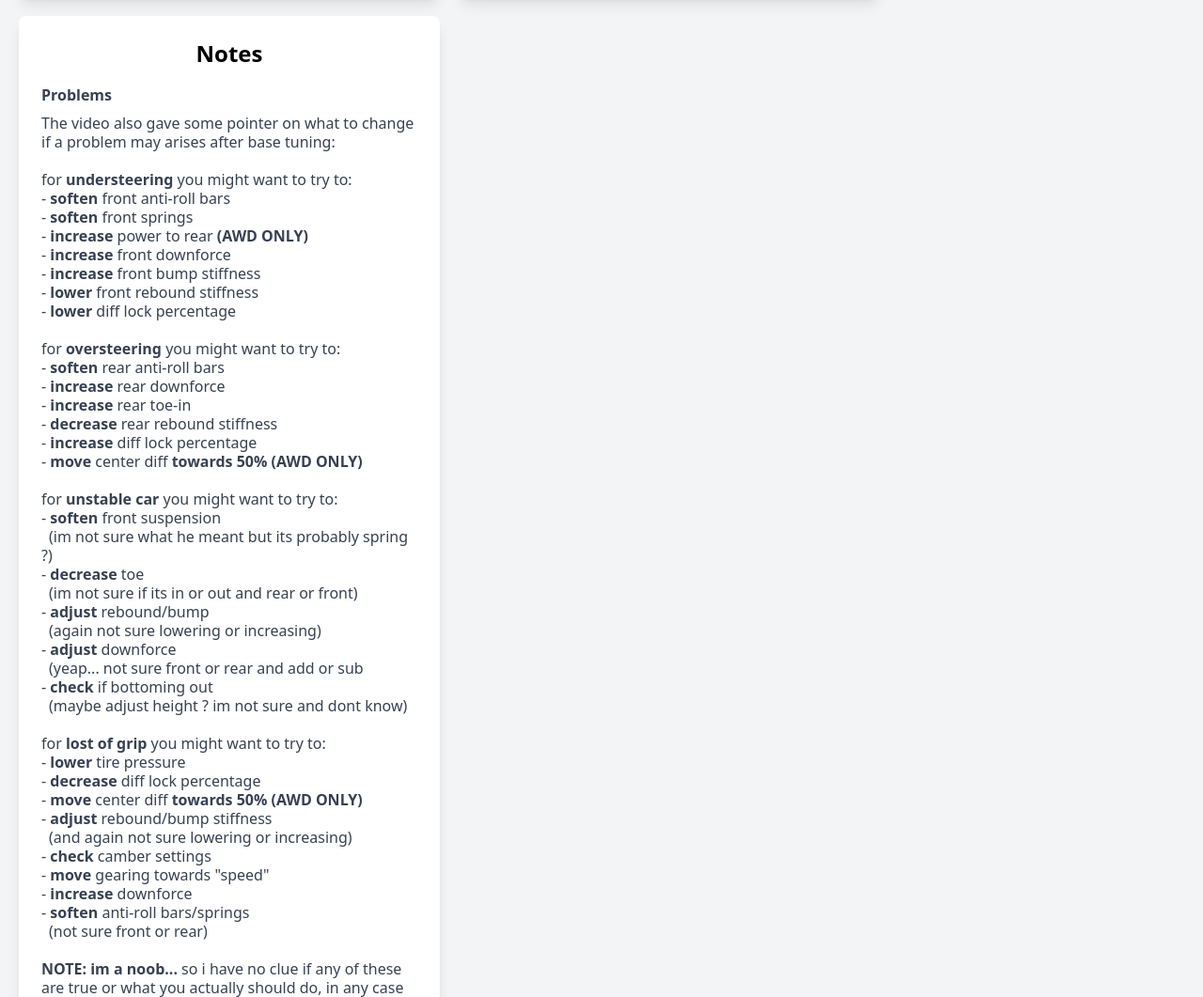
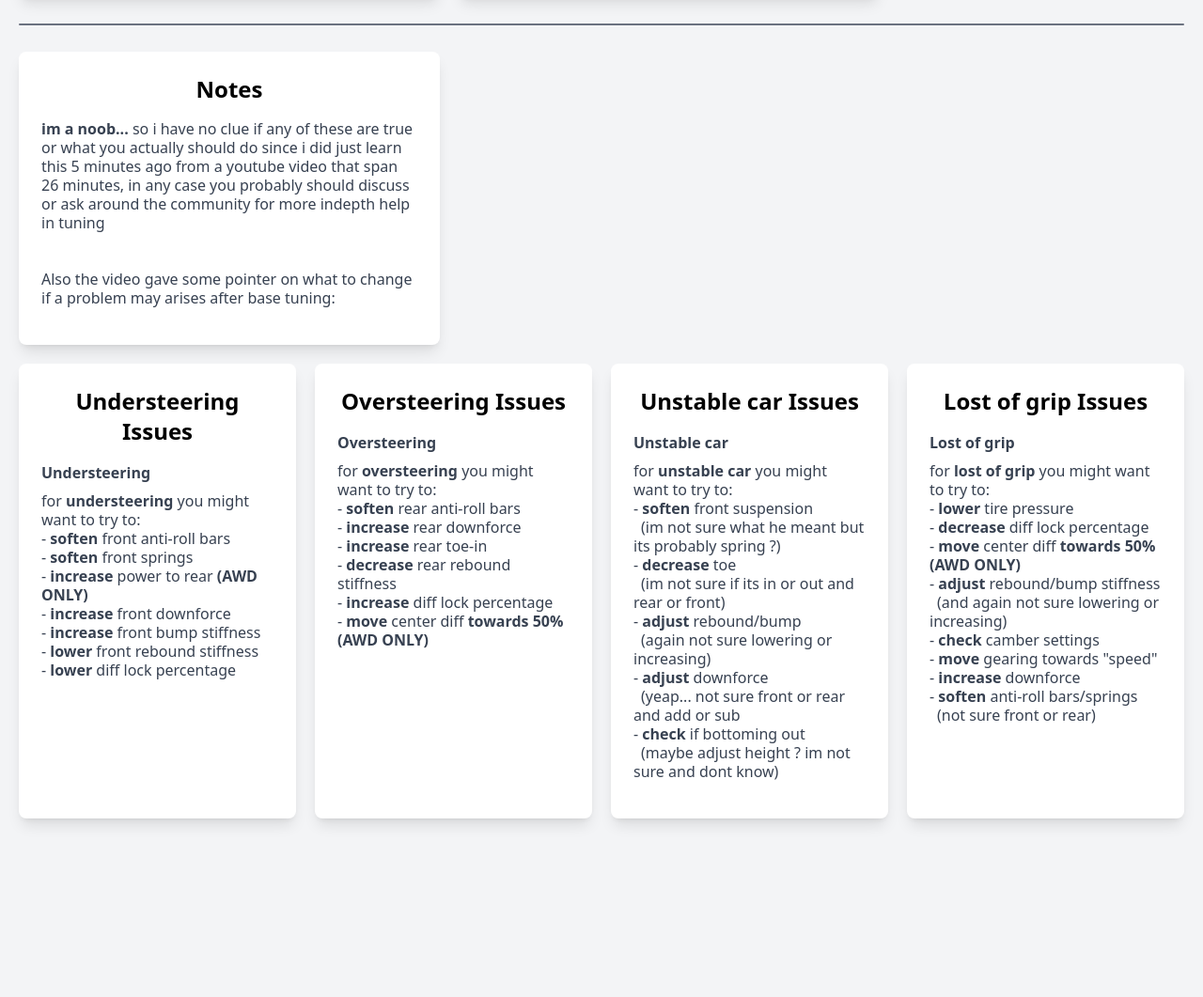
Before and after one commit to onixldlc/fh-4-base, a plain HTML site: page index.html in a window 1280 px wide. Shown: the part 2553-3614 px from the top of the page at 94% size. After the commit the page ends 3444 px from the top, so only its background shows below. Drawn offline with nearby package versions, Linux system fonts and the light colour scheme.

Commit message:
fix: fixed problem layout

```diff
--- a/index.html
+++ b/index.html
@@ -309,15 +309,37 @@
         </div>
 
 
+
+        <div id="spacer" class="py-2">
+            <div class="h-[2px] w-full bg-gray-500 rounded-lg"></div>
+        </div>
+
+
+
         <div class="flex flex-row gap-5">
             <div class="bg-white p-6 rounded-lg shadow-lg max-w-md w-full">
                 <h2 class="text-2xl font-bold mb-4 text-center">Notes</h2>
                 <div class="mb-4">
-                    <label for="frontWeight" class="block text-gray-700 font-bold mb-2">Problems</label>
+                    <!-- <label for="frontWeight" class="block text-gray-700 font-bold mb-2">Problems</label> -->
                     <div id="problem" class="flex appearance-none rounded w-full text-gray-700 leading-tight">
                         <p>
-                            The video also gave some pointer on what to change if a problem may arises after base tuning:<br>
+                            <b>im a noob...</b> so i have no clue if any of these are true or what you actually should do since i did just learn this 5 minutes ago from a youtube video that span 26 minutes, in any case you probably should discuss or ask around the community for more indepth help in tuning<br>
                             <br>
+                            <br>
+                            Also the video gave some pointer on what to change if a problem may arises after base tuning:<br>
+                        </p>
+                    </div>
+                </div>
+            </div>
+        </div>
+
+       <div class="flex flex-row gap-5">
+            <div class="bg-white p-6 rounded-lg shadow-lg max-w-md w-full">
+                <h2 class="text-2xl font-bold mb-4 text-center">Understeering Issues</h2>
+                <div class="mb-4">
+                    <label for="frontWeight" class="block text-gray-700 font-bold mb-2">Understeering</label>
+                    <div id="problem" class="flex appearance-none rounded w-full text-gray-700 leading-tight">
+                        <p>
                             for <b>understeering</b> you might want to try to:<br>
                             - <b>soften</b> front anti-roll bars<br>
                             - <b>soften</b> front springs<br>
@@ -327,6 +349,16 @@
                             - <b>lower</b> front rebound stiffness<br>
                             - <b>lower</b> diff lock percentage<br>
                             <br>
+                        </p>
+                    </div>
+                </div>
+            </div>
+            <div class="bg-white p-6 rounded-lg shadow-lg max-w-md w-full">
+                <h2 class="text-2xl font-bold mb-4 text-center">Oversteering Issues</h2>
+                <div class="mb-4">
+                    <label for="frontWeight" class="block text-gray-700 font-bold mb-2">Oversteering</label>
+                    <div id="problem" class="flex appearance-none rounded w-full text-gray-700 leading-tight">
+                        <p>
                             for <b>oversteering</b> you might want to try to:<br>
                             - <b>soften</b> rear anti-roll bars<br>
                             - <b>increase</b> rear downforce<br>
@@ -334,7 +366,16 @@
                             - <b>decrease</b> rear rebound stiffness<br>
                             - <b>increase</b> diff lock percentage<br>
                             - <b>move</b> center diff <b> towards 50% (AWD ONLY)</b><br>
-                            <br>
+                        </p>
+                    </div>
+                </div>
+            </div>
+            <div class="bg-white p-6 rounded-lg shadow-lg max-w-md w-full">
+                <h2 class="text-2xl font-bold mb-4 text-center">Unstable car Issues</h2>
+                <div class="mb-4">
+                    <label for="frontWeight" class="block text-gray-700 font-bold mb-2">Unstable car</label>
+                    <div id="problem" class="flex appearance-none rounded w-full text-gray-700 leading-tight">
+                        <p>
                             for <b>unstable car</b> you might want to try to:<br>
                             - <b>soften</b> front suspension <br>
                             &ensp;(im not sure what he meant but its probably spring ?)<br>
@@ -346,7 +387,16 @@
                             &ensp;(yeap... not sure front or rear and add or sub<br>
                             - <b>check</b> if bottoming out <br>
                             &ensp;(maybe adjust height ? im not sure and dont know)<br>
-                            <br>
+                        </p>
+                    </div>
+                </div>
+            </div>
+            <div class="bg-white p-6 rounded-lg shadow-lg max-w-md w-full">
+                <h2 class="text-2xl font-bold mb-4 text-center">Lost of grip Issues</h2>
+                <div class="mb-4">
+                    <label for="frontWeight" class="block text-gray-700 font-bold mb-2">Lost of grip</label>
+                    <div id="problem" class="flex appearance-none rounded w-full text-gray-700 leading-tight">
+                        <p>
                             for <b>lost of grip</b> you might want to try to:<br>
                             - <b>lower</b> tire pressure<br>
                             - <b>decrease</b> diff lock percentage<br>
@@ -358,13 +408,12 @@
                             - <b>increase</b> downforce<br>
                             - <b>soften</b> anti-roll bars/springs<br>
                             &ensp;(not sure front or rear)<br>
-                            <br>
-                            <b>NOTE:</b> <b>im a noob...</b> so i have no clue if any of these are true or what you actually should do, in any case you probably should discuss or ask around the community for more indepth help in tuning<br>
                         </p>
                     </div>
                 </div>
             </div>
         </div>
+
     </div>
 
 
@@ -487,57 +536,6 @@
             console.log("[+] extra calculated!", (res.value*0.6).toFixed(2))
         }
 
-
-
-
-
-
-
-        // function doDivCalc2(el){
-        //     var percentage = null
-        //     const isFront = el.parentElement.getElementsByTagName("h2")[0].innerText.includes("(front)")
-        //     const inputs = el.parentElement.getElementsByTagName("input")
-
-        //     const max = parseFloat(inputs[0].value)
-        //     const min = parseFloat(inputs[1].value)
-        //     const res = inputs[2]
-
-        //     console.log(max,min,res)
-
-
-        //     if(frntPerc == null || rearPerc == null){
-        //         alert("error!!! please enter car weight distribution")
-        //         return 1
-        //     }
-
-        //     if( !max || !min ){
-        //         alert("error!!! you need to fill min and max value!")
-        //         return 1
-        //     }
-
-        //     if( isNaN(max) || isNaN(min) ){
-        //         alert("error!!! needed number not text !")
-        //         return 1
-        //     }
-
-
-        //     if(isFront){
-        //         percentage = frntPerc
-        //     }else{
-        //         percentage = rearPerc
-        //     }
-        //     const result = formula1(max, min, percentage).toFixed(2)
-        //     res.value = result
-
-        //     console.log("[+] value calculated!", formula1(max, min, percentage), percentage*100+"%")
-        // }
-
-
-
-        // function doDivCalc2(el){
-        //     window.temp = el
-        // }
-
     </script>
 </body>
 </html>
```
